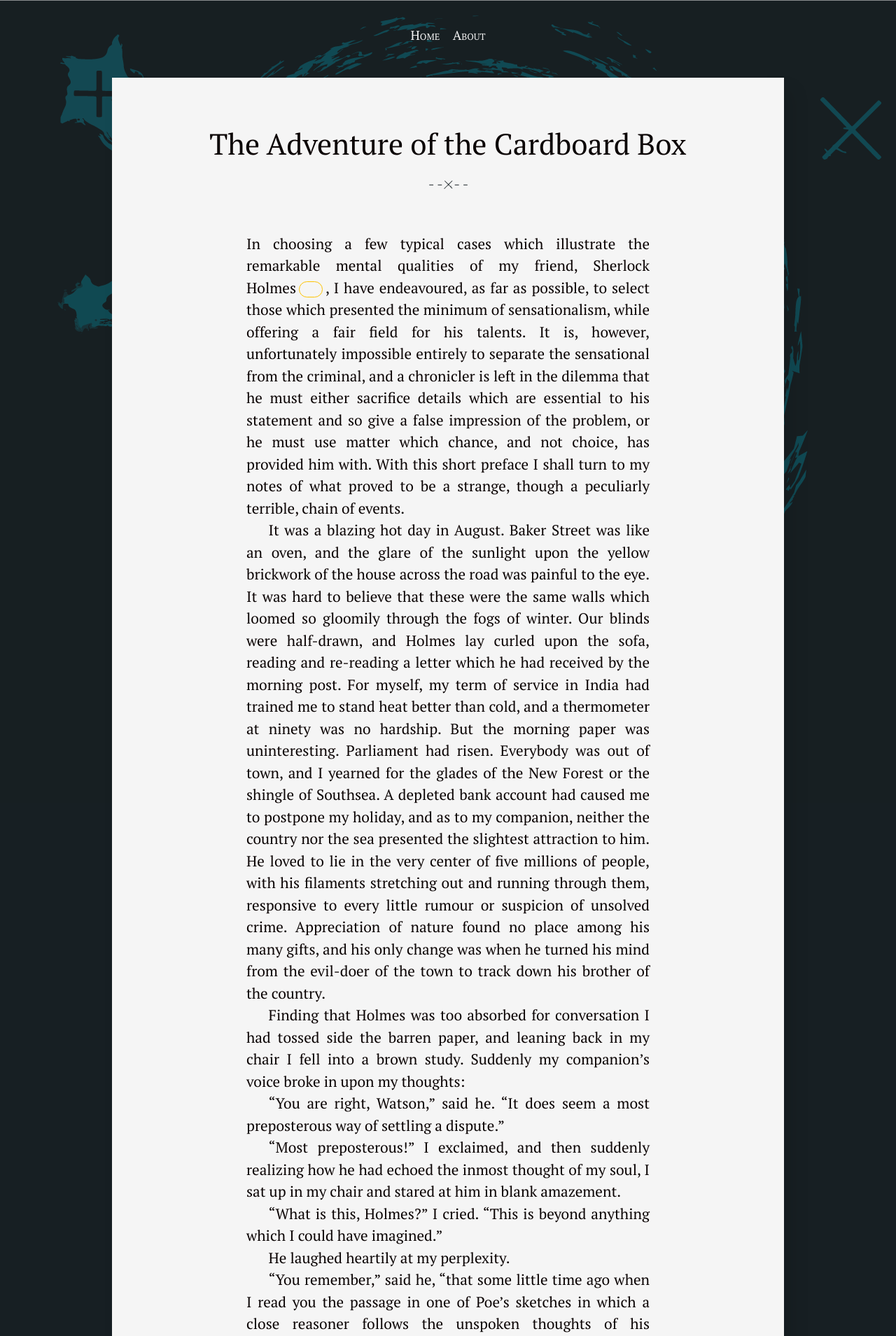
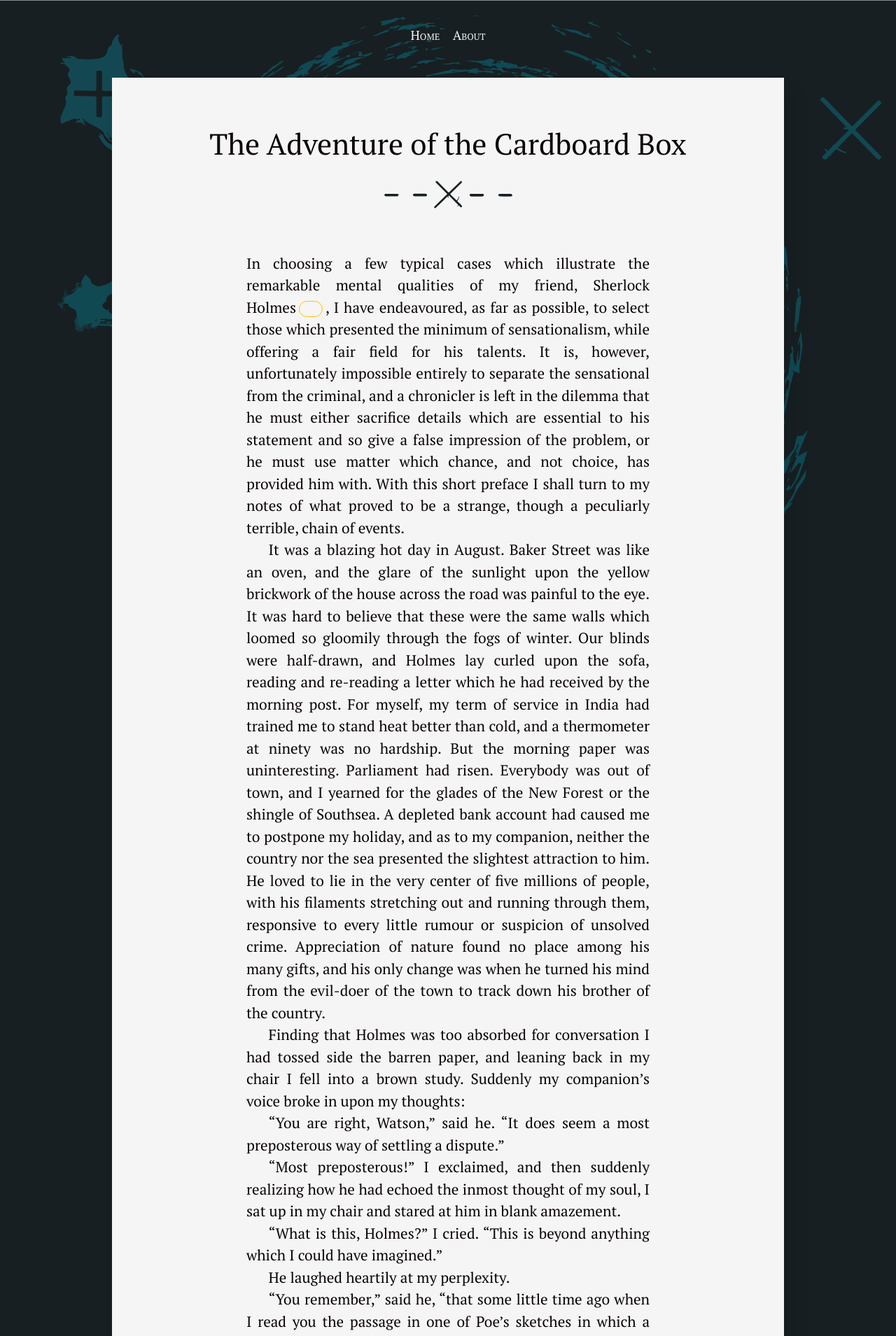
Before and after one commit to silvialohrmann/editorial, a Jekyll site: the page built from _posts/2011-11-11-the-adventure-of-the-cardboard-box.md, in a window 1280 px wide. Shown: the top 1909 px of the page at 70% size. Built offline with Jekyll 4.4.1, drawn with Linux system fonts in a browser that asks for light colours.

Commit message:
Update _mixins.scss

```diff
--- a/_sass/_mixins.scss
+++ b/_sass/_mixins.scss
@@ -1,8 +1,8 @@
 @mixin divider {
   border: 0;
   display: block;
-  width: 152px;
-  height: 12px;
+  width: 183px;
+  height: 40px;
   margin: .5em auto 0;
   background: url(#{$asset_url}/images/divider.svg) no-repeat top center;
 }
```
